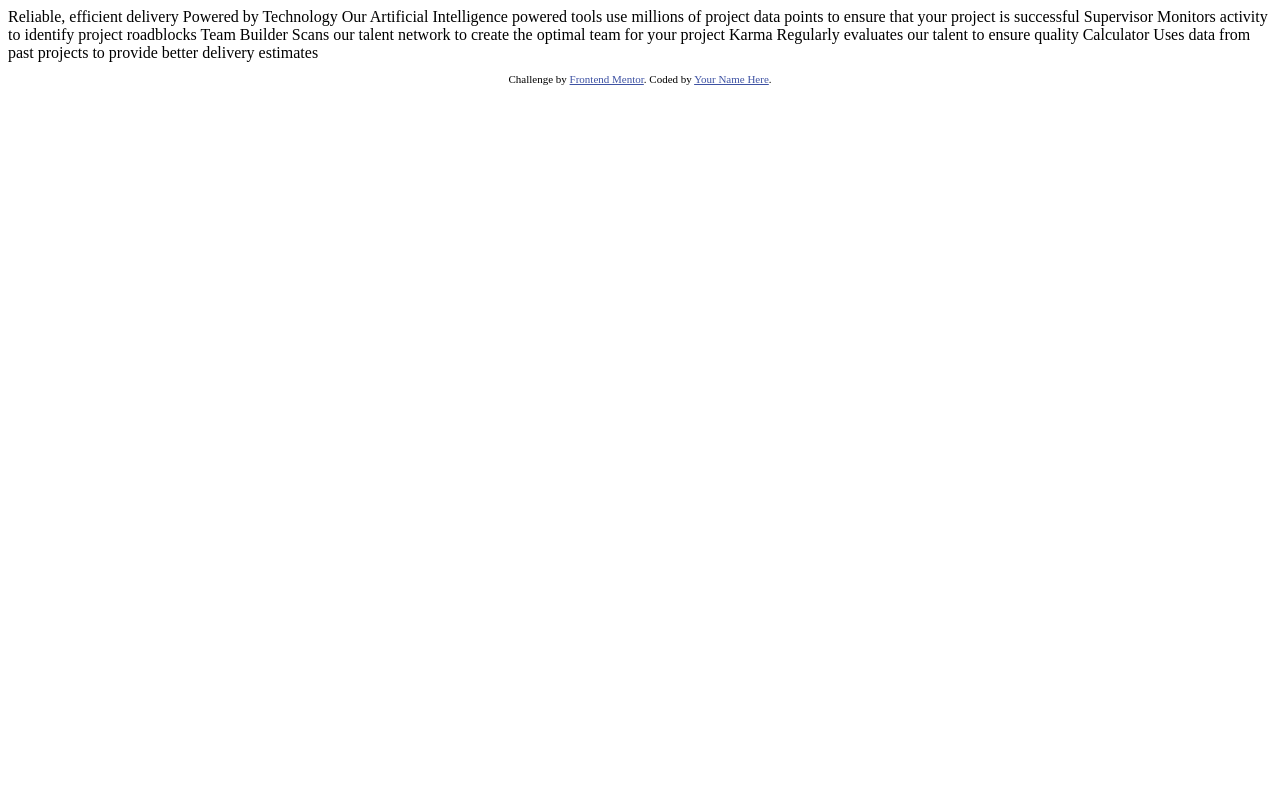
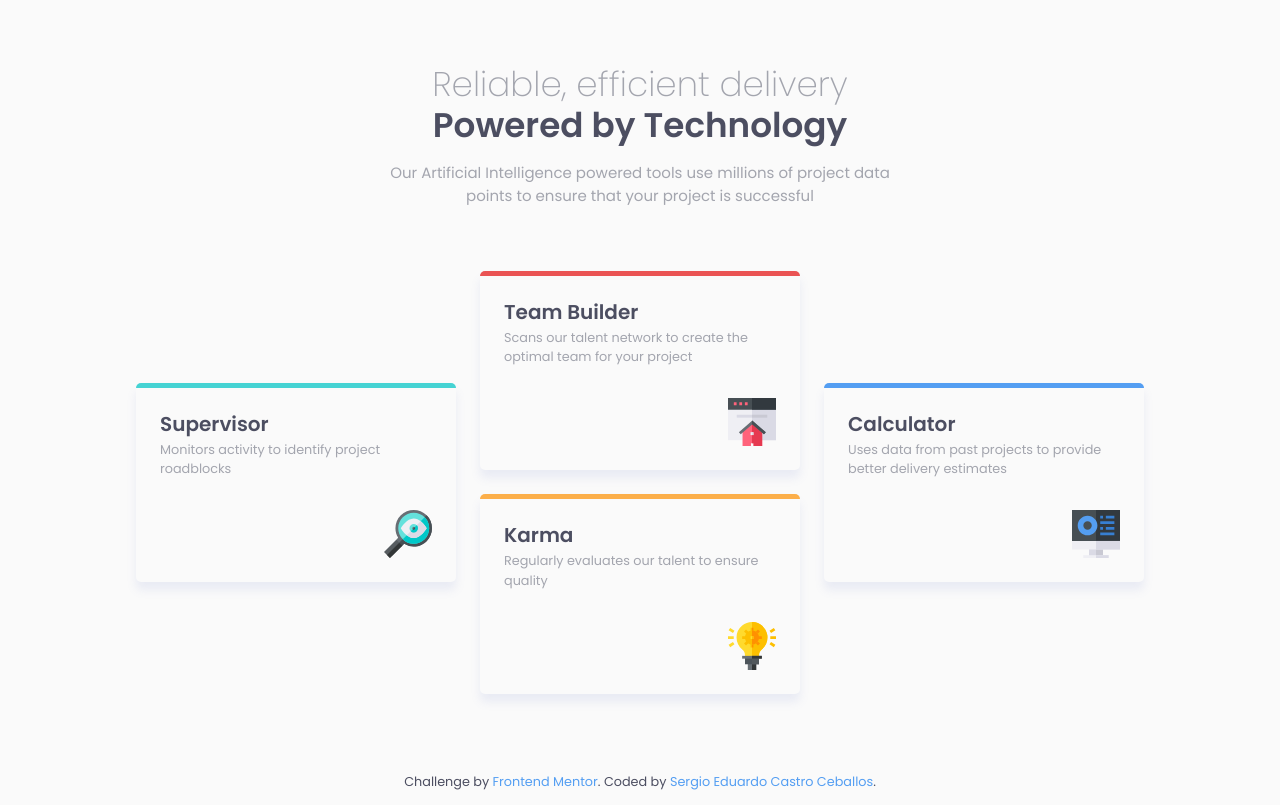
Before and after one commit to SergioCasCeb/four-card-feature-section, a plain HTML site: page index.html in a window 1280 px wide. Drawn offline with Linux system fonts and the light colour scheme.

Commit message:
initial state

```diff
--- /dev/null
+++ b/css/_card-feature.scss
@@ -0,0 +1,116 @@
+.card-feature {
+    padding: var(--sp-xxlg) 0;
+    display: flex;
+    flex-direction: column;
+    align-items: center;
+    justify-content: center;
+
+    &__title {
+        font-size: var(--fs-xlg);
+        font-weight: var(--fw-light);
+        display: flex;
+        flex-direction: column;
+        align-items: center;
+        justify-content: center;
+        margin-bottom: var(--sp-m);
+        text-align: center;
+        color: var(--clr-neutral-500);
+
+        span {
+            font-weight: var(--fw-semibold);
+            color: var(--clr-neutral-900);
+        }
+    }
+
+    &__description {
+        color: var(--clr-neutral-500);
+        margin-bottom: var(--sp-xxlg);
+        max-width: 55ch;
+        text-align: center;
+    }
+
+    &__cards {
+        display: grid;
+        grid-template-columns: 1fr;
+        grid-template-rows: repeat(4, 1fr);
+        grid-template-areas:
+            "supervisor"
+            "team-builder"
+            "karma"
+            "calculator";
+        gap: var(--sp-lg);
+
+        .card {
+            border-top: 5px solid var(--_card-color);
+            padding: var(--sp-lg);
+            border-radius: 5px;
+            box-shadow: 0 8px 10px var(--clr-shadow);
+            transform: scale(1);
+            transition: all 250ms ease-in-out;
+
+            &:hover {
+                box-shadow: 0 8px 30px var(--clr-shadow);
+                transform: scale(1.05);
+            }
+
+            &__title {
+                font-size: var(--fs-lg);
+                font-weight: var(--fw-semibold);
+                margin-bottom: var(--sp-xsm);
+            }
+
+            &__description {
+                color: var(--clr-neutral-500);
+                font-size: var(--fs-sm);
+                margin-bottom: var(--sp-xlg);
+            }
+
+            &__illustration {
+                text-align: right;
+
+                img {
+                    max-width: 3rem;
+                }
+            }
+        }
+
+        .supervision {
+            --_card-color: var(--clr-primary-cyan-500);
+            grid-area: supervisor;
+        }
+
+        .team-builder {
+            --_card-color: var(--clr-primary-red-500);
+            grid-area: team-builder;
+        }
+
+        .karma {
+            --_card-color: var(--clr-primary-orange-500);
+            grid-area: karma;
+        }
+
+        .calculator {
+            --_card-color: var(--clr-primary-blue-500);
+            grid-area: calculator;
+        }
+    }
+}
+
+@media screen and (min-width: 48rem) {
+    .card-feature {
+
+        &__cards {
+            grid-template-columns: repeat(3, 1fr);
+            grid-template-rows: repeat(4, 1fr);
+            grid-template-areas:
+                ". team-builder ."
+                "supervisor team-builder calculator"
+                "supervisor karma calculator"
+                ". karma .";
+
+            .card {
+                max-width: 20rem;
+            }
+        }
+    }
+}
--- /dev/null
+++ b/css/styles.scss
@@ -0,0 +1,156 @@
+/**
+ * CSS reset.
+ */
+*,
+*::before,
+*::after {
+    box-sizing: border-box;
+}
+
+* {
+    margin: 0;
+    padding: 0;
+    font: inherit;
+}
+
+img,
+picture,
+svg,
+video {
+    max-width: 100%;
+    height: auto;
+    vertical-align: middle;
+    font-style: italic;
+    background-repeat: no-repeat;
+    background-size: cover;
+    shape-margin: 1rem;
+}
+
+html {
+    hanging-punctuation: first last;
+    color-scheme: dark light;
+}
+
+body {
+    min-height: 100vh;
+    min-height: 100dvh;
+}
+
+h1,
+h2,
+h3,
+h4,
+h5,
+h6 {
+    text-wrap: balance;
+}
+
+p,
+li,
+figcaption {
+    text-wrap: pretty;
+}
+
+@media (prefers-reduced-motion: no-preference) {
+    :has(:target) {
+        scroll-behavior: smooth;
+        scroll-padding-top: 2rem;
+    }
+}
+
+/*
+ * Global styles
+ */
+
+:root {
+
+    // Colors
+    --clr-primary-red-500: hsl(0, 78%, 62%);
+    --clr-primary-cyan-500: hsl(180, 62%, 55%);
+    --clr-primary-orange-500: hsl(34, 97%, 64%);
+    --clr-primary-blue-500: hsl(212, 86%, 64%);
+
+    --clr-neutral-900: hsl(234, 12%, 34%);
+    --clr-neutral-500: hsl(229, 6%, 66%);
+    --clr-neutral-100: hsl(0, 0%, 98%);
+
+    --clr-shadow: hsla(227, 47%, 63%, 0.125);
+
+    //Typography
+
+    --ff-primary: "Poppins", sans-serif;
+
+    --fs-xlg: clamp(1.5rem, 1.2349624060150375rem + 1.1278195488721803vw, 2.25rem); // 32px - 36px
+    --fs-lg: 1.25rem; // 20px
+    --fs-m: 0.938rem; // 15px
+    --fs-sm: 0.8rem; // 13px
+    --fs-xsm: 0.75rem; // 12px
+
+    --fw-light: 200;
+    --fw-regular: 400;
+    --fw-semibold: 600;
+
+    --lh-title: 1.2;
+    --lh-body: 1.5;
+
+    // Spacing
+    --sp-xxlg: 4rem; // 64px
+    --sp-xlg: 2rem;
+    --sp-lg: 1.5rem; //24px
+    --sp-m: 1rem; // 16px
+    --sp-sm: .875rem; // 14px
+    --sp-xsm: .25rem; // 12px
+}
+
+html {
+    background-color: var(--clr-neutral-100);
+}
+
+body {
+    font-family: var(--ff-primary);
+    font-size: var(--fs-m);
+    line-height: var(--lh-body);
+    color: var(--clr-neutral-900);
+    display: flex;
+    flex-direction: column;
+    align-items: center;
+    justify-content: center;
+}
+
+main {
+    width: 100%;
+    flex: 1;
+    display: grid;
+    place-items: center;
+}
+
+h1, h2 {
+    line-height: var(--lh-title);
+}
+
+footer {
+    text-align: center;
+    font-size: var(--fs-sm);
+    padding: var(--sp-sm) 0;
+
+    a {
+        color: var(--clr-primary-blue-500);
+        text-decoration: none;
+    }
+}
+
+/*
+* Utilities
+*/
+.container {
+    width: 100%;
+    max-width: 1440px;
+    display: grid;
+    place-items: center;
+    padding: 0 var(--sp-xlg);
+}
+
+/*
+* Components
+*/
+@import 'card-feature';
--- a/index.html
+++ b/index.html
@@ -1,45 +1,80 @@
 <!DOCTYPE html>
 <html lang="en">
+
 <head>
   <meta charset="UTF-8">
-  <meta name="viewport" content="width=device-width, initial-scale=1.0"> <!-- displays site properly based on user's device -->
+  <meta name="viewport" content="width=device-width, initial-scale=1.0">
+  <!-- displays site properly based on user's device -->
 
   <link rel="icon" type="image/png" sizes="32x32" href="./images/favicon-32x32.png">
 
   <title>Frontend Mentor | Four card feature section</title>
 
-  <!-- Feel free to remove these styles or customise in your own stylesheet 👍 -->
-  <style>
-    .attribution { font-size: 11px; text-align: center; }
-    .attribution a { color: hsl(228, 45%, 44%); }
-  </style>
+  <!-- Google Fonts -->
+  <link rel="preconnect" href="https://fonts.googleapis.com">
+  <link rel="preconnect" href="https://fonts.gstatic.com" crossorigin>
+  <link
+    href="https://fonts.googleapis.com/css2?family=Poppins:ital,wght@0,200;0,400;0,600;1,200;1,400;1,600&display=swap"
+    rel="stylesheet">
+
+  <!-- CSS styles -->
+  <link rel="stylesheet" href="./css/styles.css">
 </head>
+
 <body>
+  <main>
+    <div class="container">
+      <section class="card-feature">
+        <h1 class="card-feature__title">Reliable, efficient delivery<span>Powered by Technology</span></h1>
+        <p class="card-feature__description">Our Artificial Intelligence powered tools use millions of project data points
+          to ensure that your project is successful</p>
 
-  Reliable, efficient delivery
-  Powered by Technology
+        <div class="card-feature__cards">
+          <div class="card supervision">
+            <h2 class="card__title">Supervisor</h2>
+            <div class="card__description">Monitors activity to identify project roadblocks</div>
+            <div class="card__illustration">
+              <img src="./images/icon-supervisor.svg" alt="supervision icon">
+            </div>
+          </div>
 
-  Our Artificial Intelligence powered tools use millions of project data points
-  to ensure that your project is successful
+          <div class="card team-builder">
+            <h2 class="card__title">Team Builder</h2>
+            <div class="card__description">Scans our talent network to create the optimal team for your project</div>
+            <div class="card__illustration">
+              <img src="./images/icon-team-builder.svg" alt="team building icon">
+            </div>
+          </div>
 
-  Supervisor
-  Monitors activity to identify project roadblocks
+          <div class="card karma">
+            <h2 class="card__title">Karma</h2>
+            <div class="card__description">Regularly evaluates our talent to ensure quality</div>
+            <div class="card__illustration">
+              <img src="./images/icon-karma.svg" alt="karma icon">
+            </div>
+          </div>
 
-  Team Builder
-  Scans our talent network to create the optimal team for your project
-
-  Karma
-  Regularly evaluates our talent to ensure quality
-
-  Calculator
-  Uses data from past projects to provide better delivery estimates
+          <div class="card calculator">
+            <h2 class="card__title">Calculator</h2>
+            <div class="card__description">Uses data from past projects to provide better delivery estimates</div>
+            <div class="card__illustration">
+              <img src="./images/icon-calculator.svg" alt="calculator icon">
+            </div>
+          </div>
+        </div>
+      </section>
+    </div>
+  </main>
 
 
   <footer>
-    <p class="attribution">
-      Challenge by <a href="https://www.frontendmentor.io?ref=challenge" target="_blank">Frontend Mentor</a>.
-      Coded by <a href="#">Your Name Here</a>.
-    </p>
+    <div class="container">
+      <p class="attribution">
+        Challenge by <a href="https://www.frontendmentor.io?ref=challenge" target="_blank">Frontend Mentor</a>.
+        Coded by <a href="https://github.com/SergioCasCeb">Sergio Eduardo Castro Ceballos</a>.
+      </p>
+    </div>
   </footer>
 </body>
+
 </html>
```
Also changed, not shown: css/styles.css (added), solution-screenshot.png (added), 2 other files.
